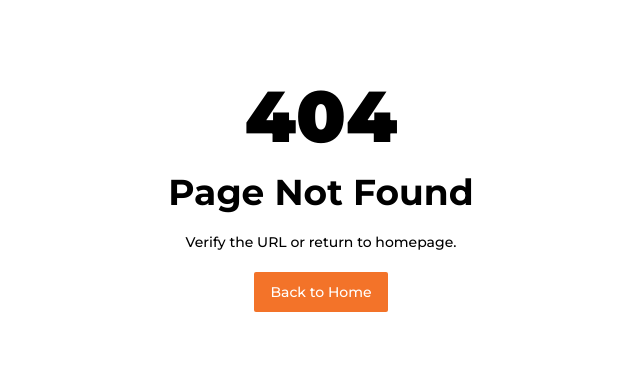
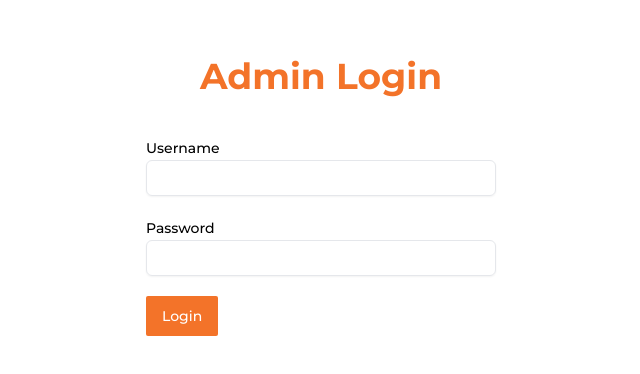
Before and after one commit to AbabilGroup/root-education, a Next.js app: page /admin/login in a window 1280 px wide. Before the commit this address had no page. Shown: the part 204-578 px from the top of the page, without its empty margins (319-959 px from the left). Built offline with nearby package versions, Linux system fonts and the light colour scheme.

Commit message:
make admin login page

```diff
--- a/package.json
+++ b/package.json
@@ -3,8 +3,8 @@
   "version": "2.0.0",
   "private": true,
   "scripts": {
+    "dev": "next dev",
     "build": "next build",
-    "dev": "next dev",
     "lint": "next lint",
     "start": "next start"
   },
--- /dev/null
+++ b/src/app/admin/login/page.tsx
@@ -0,0 +1,21 @@
+import AdminLoginForm from "@/components/admin/pages/login/AdminLoginForm";
+import { Metadata } from "next";
+
+export const metadata: Metadata = {
+  title: "Root Education | Admin Login",
+};
+
+const AdminLoginPage = () => {
+  return (
+    <main>
+      <div className="container flex min-h-screen flex-col items-center justify-center gap-10">
+        <h1 className="text-center text-4xl font-bold text-primary">
+          Admin Login
+        </h1>
+        <AdminLoginForm />
+      </div>
+    </main>
+  );
+};
+
+export default AdminLoginPage;
--- /dev/null
+++ b/src/components/admin/pages/login/AdminLoginForm.tsx
@@ -0,0 +1,41 @@
+"use client";
+
+import { Button } from "@/components/ui/Button";
+import { Input } from "@/components/ui/input";
+import { Label } from "@/components/ui/label";
+import { SubmitHandler, useForm } from "react-hook-form";
+
+type FieldValues = {
+  username: string;
+  password: string;
+};
+
+const AdminLoginForm = () => {
+  const { register, handleSubmit } = useForm<FieldValues>();
+
+  const onSubmit: SubmitHandler<FieldValues> = (data) => {
+    console.log(data);
+  };
+
+  return (
+    <form
+      className="w-[350px] space-y-5"
+      action=""
+      onSubmit={handleSubmit(onSubmit)}
+    >
+      <div>
+        <Label>Username</Label>
+        <Input {...register("username")} type="text" required />
+      </div>
+      <div>
+        <Label>Password</Label>
+        <Input {...register("password")} type="password" required />
+      </div>
+      <div>
+        <Button type="submit">Login</Button>
+      </div>
+    </form>
+  );
+};
+
+export default AdminLoginForm;
```
